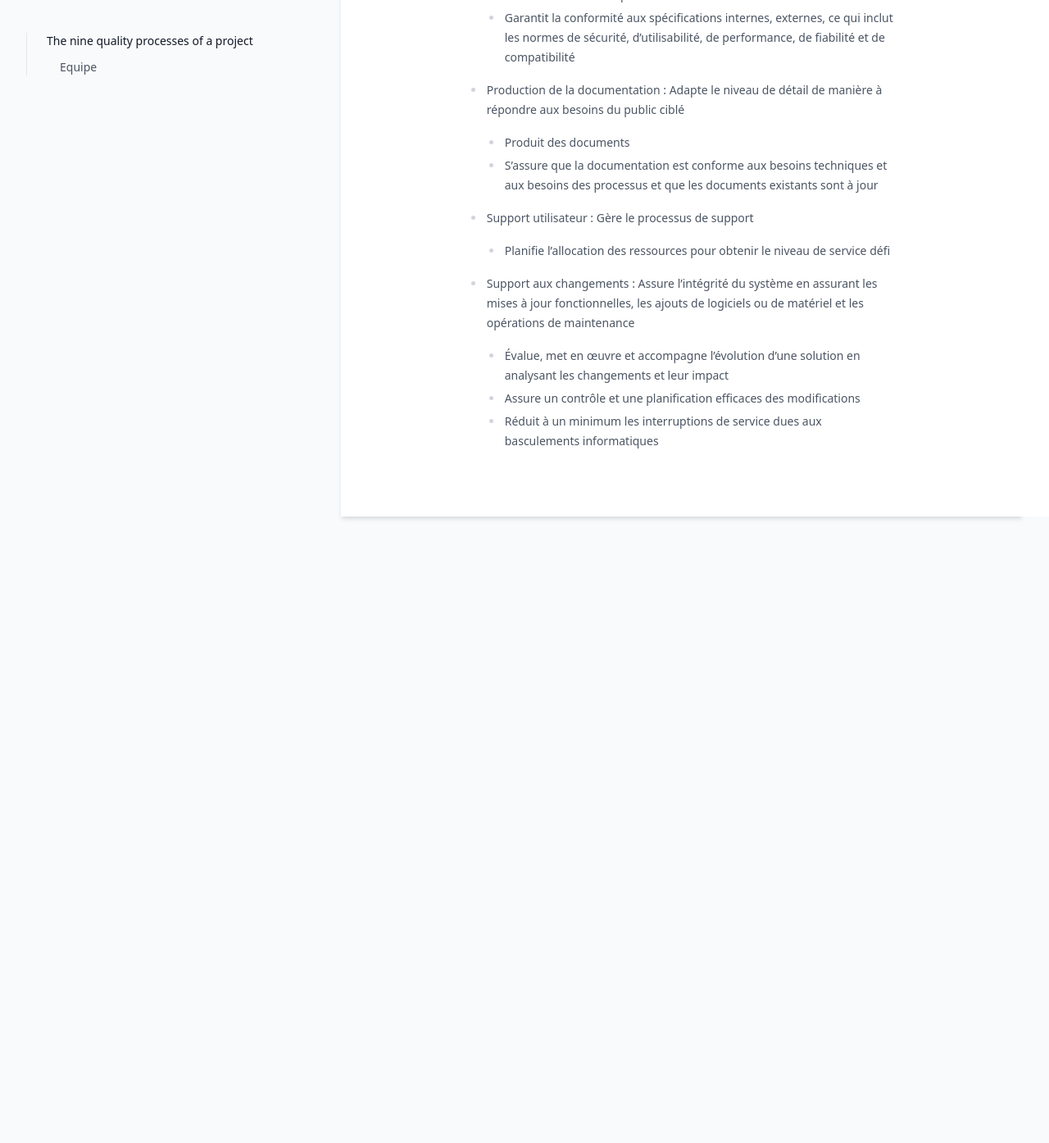
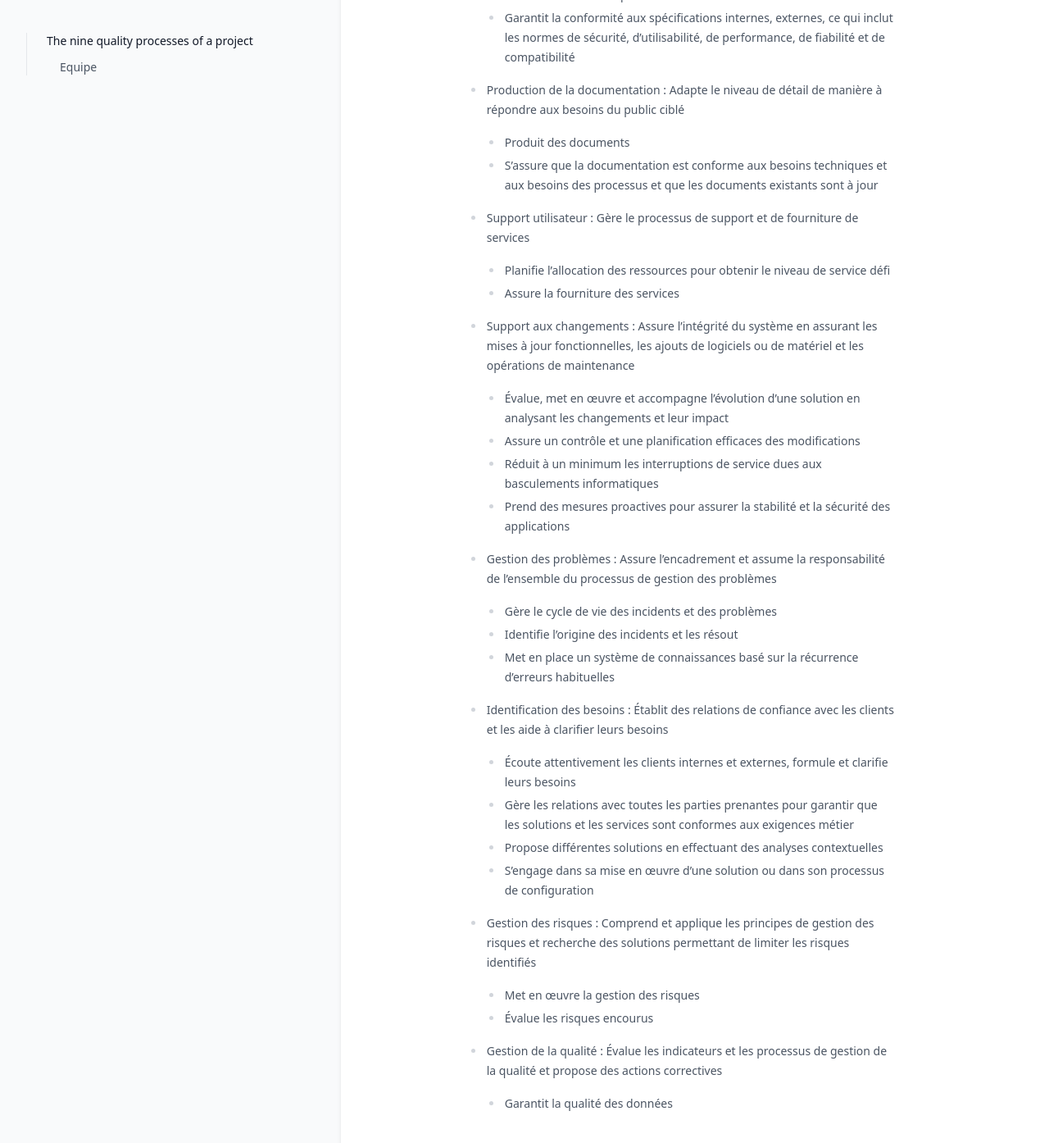
Before and after one commit to greglejeune/ebook, a Jekyll site: the page built from _gdp/team.md, in a window 1280 px wide and 1400 px high, scrolled down 1638 px. Shown: the top 1394 px of the window at 82% size. Built offline with Jekyll 4.4.1, drawn with Linux system fonts in a browser that asks for light colours; before the commit the page ends 2268 px from its top, so only the background shows below that.

Commit message:
Update team.md

```diff
--- a/_gdp/team.md
+++ b/_gdp/team.md
@@ -46,9 +46,25 @@ category: process
 - Production de la documentation : Adapte le niveau de détail de manière à répondre aux besoins du public ciblé
   - Produit des documents
   - S'assure que la documentation est conforme aux besoins techniques et aux besoins des processus et que les documents existants sont à jour
-- Support utilisateur : Gère le processus de support
+- Support utilisateur : Gère le processus de support et de fourniture de services
   - Planifie l'allocation des ressources pour obtenir le niveau de service défi
+  - Assure la fourniture des services
 - Support aux changements : Assure l'intégrité du système en assurant les mises à jour fonctionnelles, les ajouts de logiciels ou de matériel et les opérations de maintenance
   - Évalue, met en œuvre et accompagne l'évolution d'une solution en analysant les changements et leur impact
   - Assure un contrôle et une planification efficaces des modifications
   - Réduit à un minimum les interruptions de service dues aux basculements informatiques
+  - Prend des mesures proactives pour assurer la stabilité et la sécurité des applications
+- Gestion des problèmes : Assure l'encadrement et assume la responsabilité de l'ensemble du processus de gestion des problèmes
+  - Gère le cycle de vie des incidents et des problèmes
+  - Identifie l'origine des incidents et les résout
+  - Met en place un système de connaissances basé sur la récurrence d'erreurs habituelles
+- Identification des besoins : Établit des relations de confiance avec les clients et les aide à clarifier leurs besoins
+  - Écoute attentivement les clients internes et externes, formule et clarifie leurs besoins
+  - Gère les relations avec toutes les parties prenantes pour garantir que les solutions et les services sont conformes aux exigences métier
+  - Propose différentes solutions en effectuant des analyses contextuelles
+  - S'engage dans sa mise en œuvre d'une solution ou dans son processus de configuration
+- Gestion des risques : Comprend et applique les principes de gestion des risques et recherche des solutions permettant de limiter les risques identifiés
+  - Met en œuvre la gestion des risques
+  - Évalue les risques encourus
+- Gestion de la qualité : Évalue les indicateurs et les processus de gestion de la qualité et propose des actions correctives
+  - Garantit la qualité des données
```
